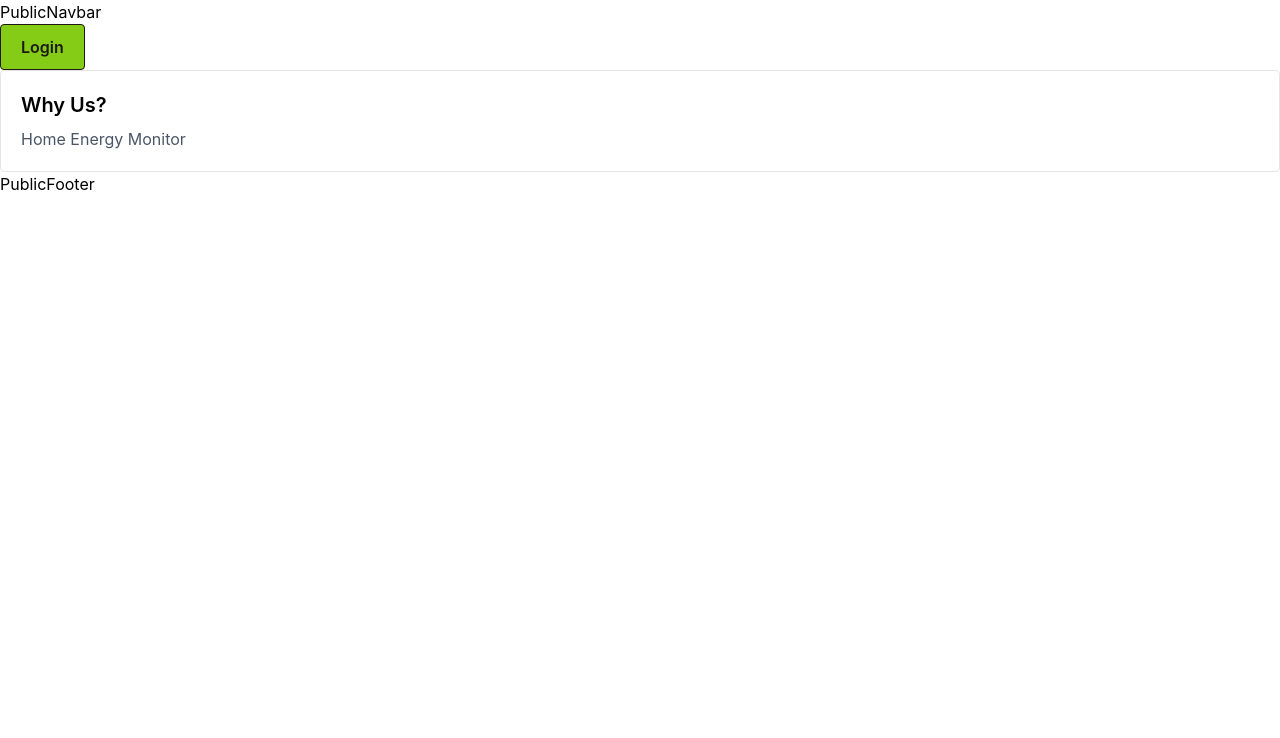
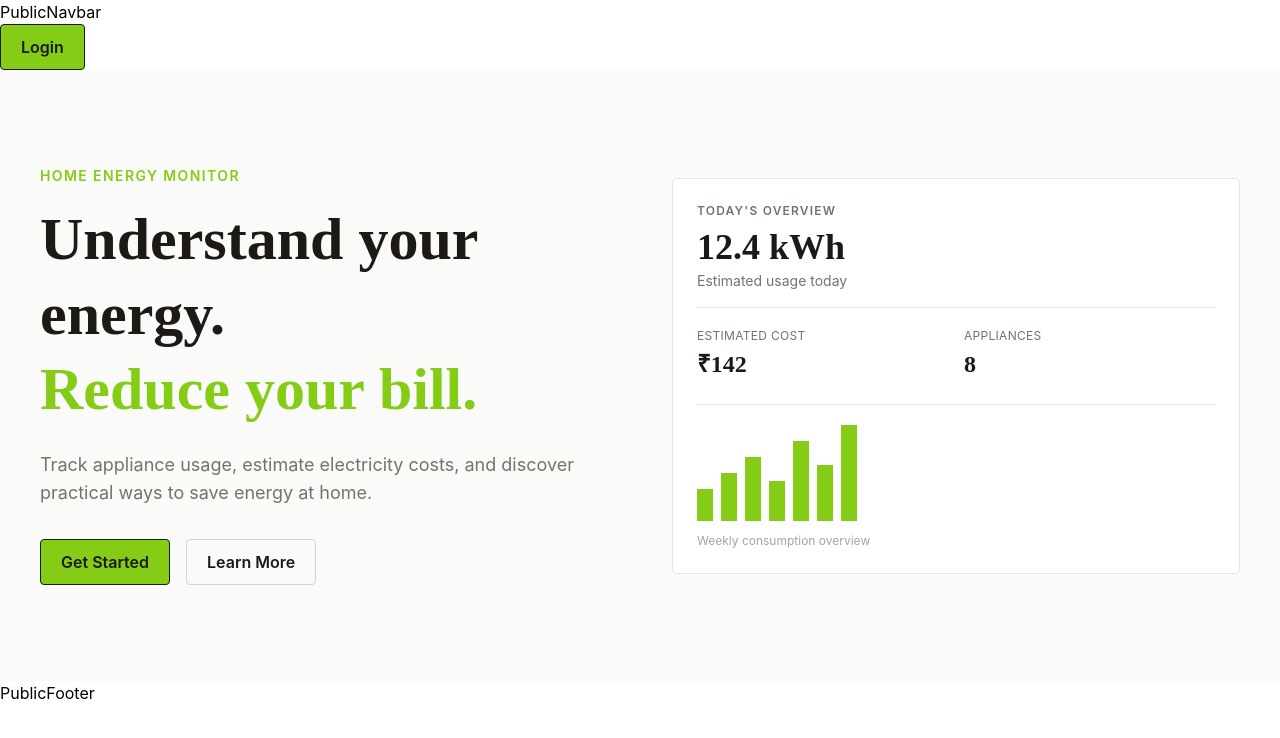
Before and after one commit to VonDominion/home-energy-monitor, a React (Vite) app in the folder client/: page / in a window 1280 px wide. Shown: the top 738 px of the page. Built offline with nearby package versions, Linux system fonts and the light colour scheme.

Commit message:
Added HeroSection

```diff
--- /dev/null
+++ b/client/src/components/home/HeroSection.jsx
@@ -0,0 +1,99 @@
+import Button from "../common/Button";
+
+function HeroSection() {
+  return (
+    <section className="bg-canvas">
+      <div className="mx-auto max-w-7xl px-6 py-16 md:px-10 md:py-24">
+        <div className="grid items-center gap-12 md:grid-cols-2 md:gap-16">
+
+          {/* Hero Content */}
+          <div>
+            <p className="mb-4 font-sans text-sm font-semibold uppercase tracking-widest text-primary">
+              Home Energy Monitor
+            </p>
+
+            <h1 className="max-w-2xl font-serif text-5xl font-semibold leading-tight text-ink md:text-6xl">
+              Understand your energy.
+              <span className="block text-primary">
+                Reduce your bill.
+              </span>
+            </h1>
+
+            <p className="mt-6 max-w-xl font-sans text-base leading-7 text-ink-muted md:text-lg">
+              Track appliance usage, estimate electricity costs, and discover
+              practical ways to save energy at home.
+            </p>
+
+            <div className="mt-8 flex flex-wrap items-center gap-4">
+              <Button>
+                Get Started
+              </Button>
+
+              <Button variant="secondary">
+                Learn More
+              </Button>
+            </div>
+          </div>
+
+          {/* Energy Summary Preview */}
+          <div className="border border-border bg-surface p-6 rounded-sm">
+            <div className="border-b border-border pb-4">
+              <p className="font-sans text-xs font-semibold uppercase tracking-widest text-ink-muted">
+                Today's Overview
+              </p>
+
+              <p className="mt-2 font-serif text-4xl font-semibold text-ink">
+                12.4 kWh
+              </p>
+
+              <p className="mt-1 font-sans text-sm text-ink-muted">
+                Estimated usage today
+              </p>
+            </div>
+
+            <div className="grid grid-cols-2 gap-4 pt-5">
+              <div>
+                <p className="font-sans text-xs uppercase tracking-wide text-ink-muted">
+                  Estimated Cost
+                </p>
+
+                <p className="mt-1 font-serif text-2xl font-semibold text-ink">
+                  ₹142
+                </p>
+              </div>
+
+              <div>
+                <p className="font-sans text-xs uppercase tracking-wide text-ink-muted">
+                  Appliances
+                </p>
+
+                <p className="mt-1 font-serif text-2xl font-semibold text-ink">
+                  8
+                </p>
+              </div>
+            </div>
+
+            <div className="mt-6 border-t border-border pt-5">
+              <div className="flex items-end gap-2">
+                <div className="h-8 w-4 bg-primary" />
+                <div className="h-12 w-4 bg-primary" />
+                <div className="h-16 w-4 bg-primary" />
+                <div className="h-10 w-4 bg-primary" />
+                <div className="h-20 w-4 bg-primary" />
+                <div className="h-14 w-4 bg-primary" />
+                <div className="h-24 w-4 bg-primary" />
+              </div>
+
+              <p className="mt-3 font-sans text-xs text-ink-faint">
+                Weekly consumption overview
+              </p>
+            </div>
+          </div>
+
+        </div>
+      </div>
+    </section>
+  );
+}
+
+export default HeroSection;
--- a/client/src/pages/Home.jsx
+++ b/client/src/pages/Home.jsx
@@ -1,18 +1,10 @@
-import Card from "../components/common/Card";
+import HeroSection from "../components/home/HeroSection";
 
 function Home() {
   return (
 
     <>
-      <Card>
-        <h2 className="text-xl font-semibold">
-          Why Us?
-        </h2>
-
-        <p className="mt-2 text-gray-600">
-          Home Energy Monitor
-        </p>
-      </Card>
+      <HeroSection></HeroSection>
     </>
 
   );
```
